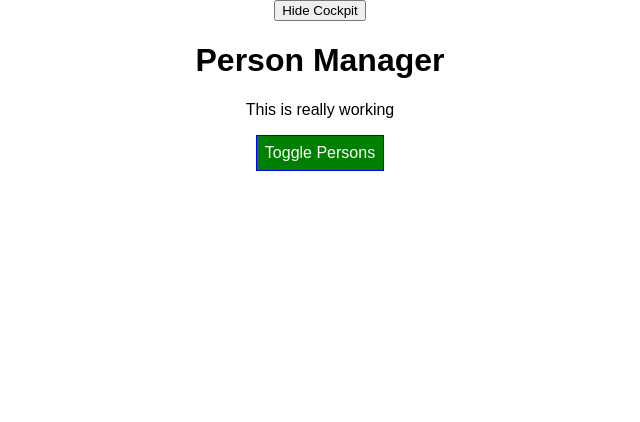
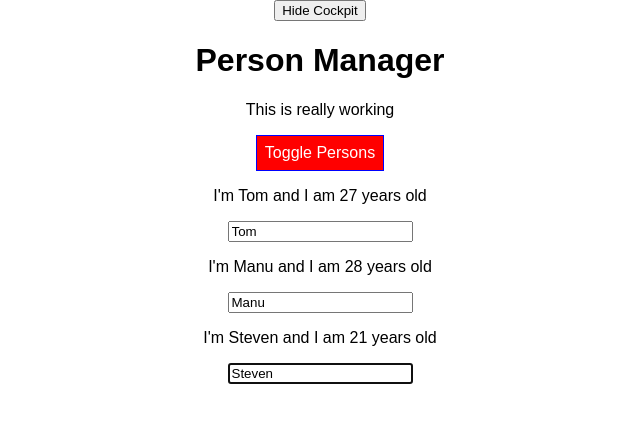
Before and after one commit to jack-chen1688/React-Complete, a React (Create React App) app in the folder react-complete-guide/: page / in a window 1280 px wide. Shown: the top 422 px of the page, without its empty margins (320-960 px from the left). Built offline with nearby package versions, Linux system fonts and the light colour scheme.

Commit message:
Use useRef in function component approach in Cockpit.js.

```diff
--- a/react-complete-guide/src/components/Cockpit/Cockpit.js
+++ b/react-complete-guide/src/components/Cockpit/Cockpit.js
@@ -1,12 +1,17 @@
-import React, {useEffect} from 'react';
+import React, {useEffect, useRef} from 'react';
 
 
 const cockpit = (props) => {
+
+    const toggleBtnRef = useRef(null);
+
+
     useEffect(() => {
         console.log('[Cockpit.js] useEffect');
-        setTimeout(()=>{
-            alert('Saved data to cloud!')
-        }, 1000);
+        // setTimeout(()=>{
+        //     alert('Saved data to cloud!')
+        // }, 1000);
+        toggleBtnRef.current.click();
         return () => {
             console.log('[Cockpit.js] cleanup work in useEffect');
         }
@@ -45,7 +50,9 @@ const cockpit = (props) => {
         <div>
             <h1>{props.title}</h1>
             <p className={classes.join(' ')}>This is really working</p>
-            <button style={style} onClick={props.click}> Toggle Persons </button>
+            <button ref={toggleBtnRef} style={style} onClick={props.click}>
+                Toggle Persons
+            </button>
         </div>
     )
 }
```
